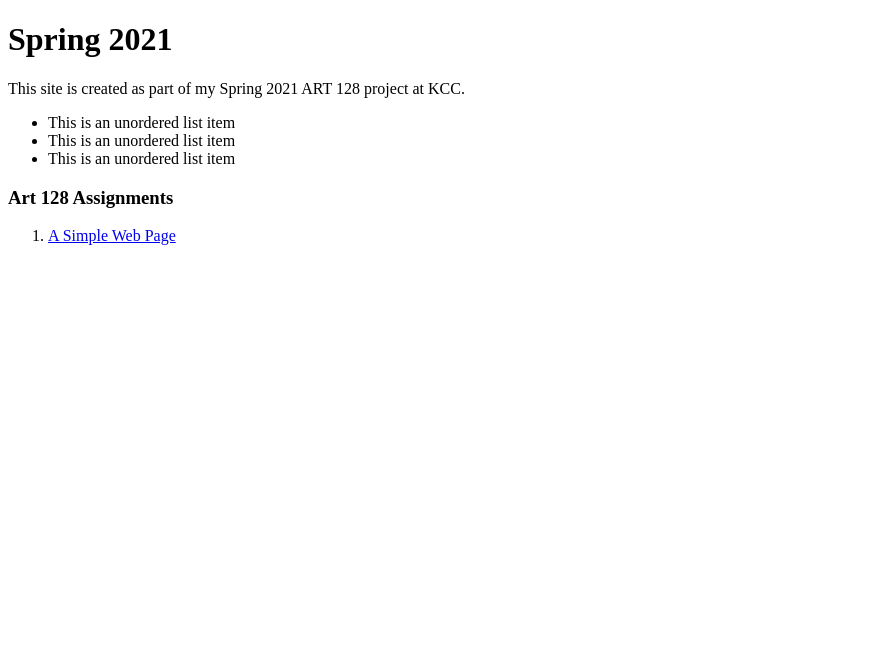
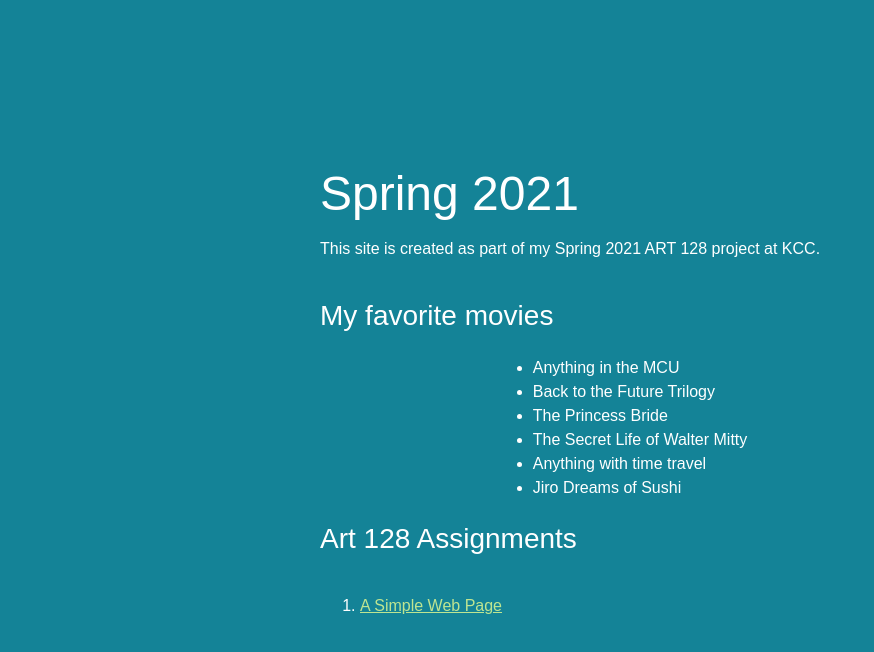
Before and after one commit to mcmoran/studentsite, a plain HTML site: page index.html in a window 1280 px wide. Shown: the whole page, without its empty margins (0-874 px from the left). Drawn offline with Linux system fonts and the light colour scheme.

Commit message:
Keeping a copy of the blue site

```diff
--- a/style.css
+++ b/css/style.css
@@ -1,3 +1,4 @@
+* { box-sizing: border-box; }
 
 body {
     background: #148397;
@@ -13,10 +14,39 @@ body {
 
 h1 {
   font-size: 48px;
-  margin: 0;
+  margin: 0px;
+}
+
+h2 {
+  font-size: 28px;
+}
+
+
+
+h1, h2, h3 {
   font-weight: 200;
 }
 
-p {
+p, li {
   font-weight: 200;
+  line-height: 1.5;
 }
+
+ul {
+  max-width: 600px;
+  margin: 0 auto;
+  padding: 0;
+}
+
+li {
+  text-align: left;
+}
+
+a {
+  color: #bee591;
+}
+
+a:hover {
+  text-decoration: none;
+  color: #fff;
+}
--- a/index.html
+++ b/index.html
@@ -7,19 +7,25 @@
   <meta name="description" content="This is my Sprint 2021 website." />
   <meta name="viewport" content="width=device-width, initial-scale=1" />
   <meta http-equiv="X-UA-Compatible" content="ie=edge" />
+  <link href="css/style.css" rel="stylesheet" type="text/css" />
 </head>
 
 <body>
   <h1>Spring 2021</h1>
   <p>This site is created as part of my Spring 2021 ART 128 project at KCC.</p>
 
+
+  <h2>My favorite movies</h2>
   <ul>
-    <li>This is an unordered list item</li>
-    <li>This is an unordered list item</li>
-    <li>This is an unordered list item</li>
+    <li>Anything in the MCU</li>
+    <li>Back to the Future Trilogy</li>
+    <li>The Princess Bride</li>
+    <li>The Secret Life of Walter Mitty</li>
+    <li>Anything with time travel</li>
+    <li>Jiro Dreams of Sushi</li>
   </ul>
 
-  <h3>Art 128 Assignments</h3>
+  <h2>Art 128 Assignments</h2>
 
   <ol>
       <li><a href="art128/simplewebpage.html">A Simple Web Page</a></li>
```
